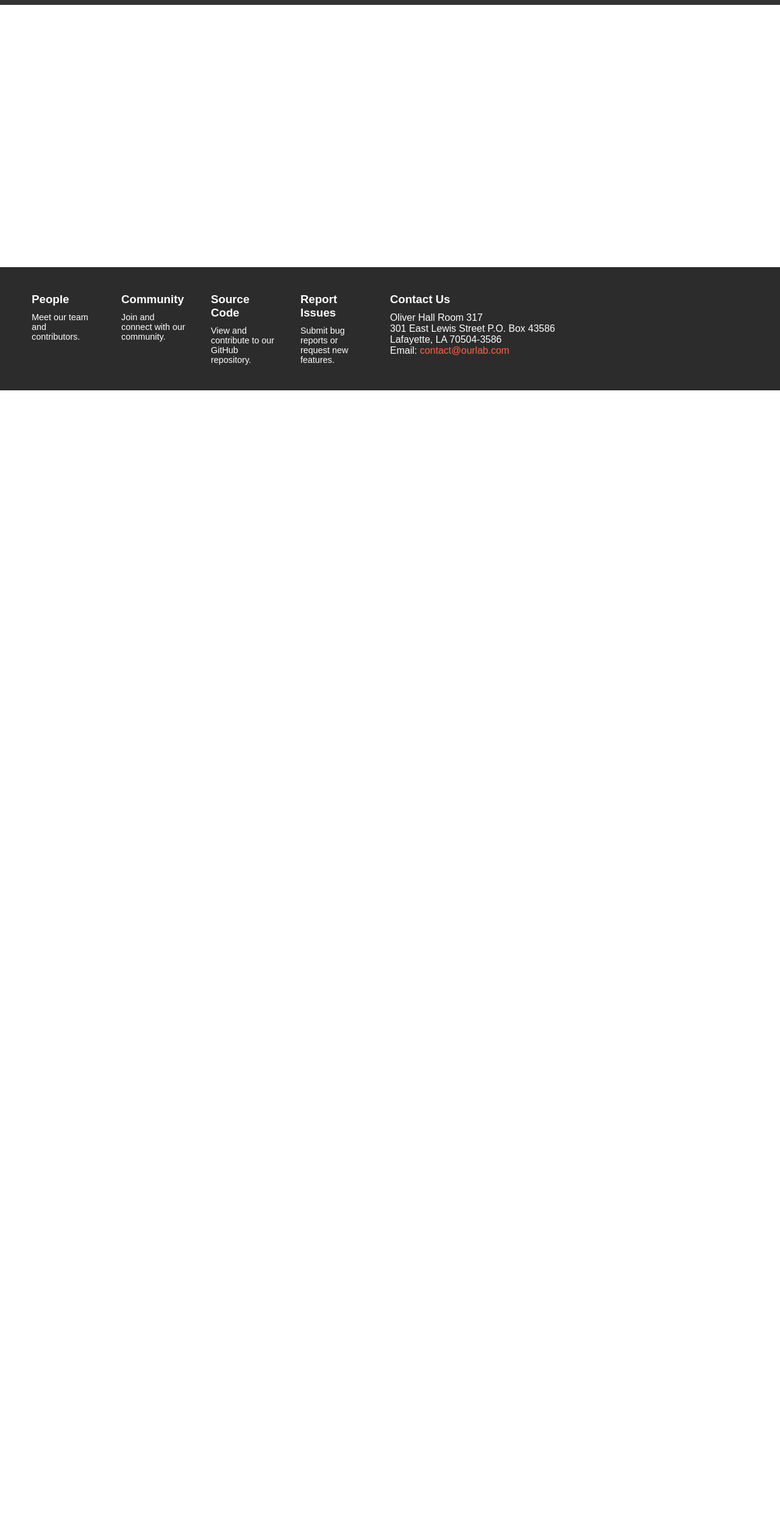
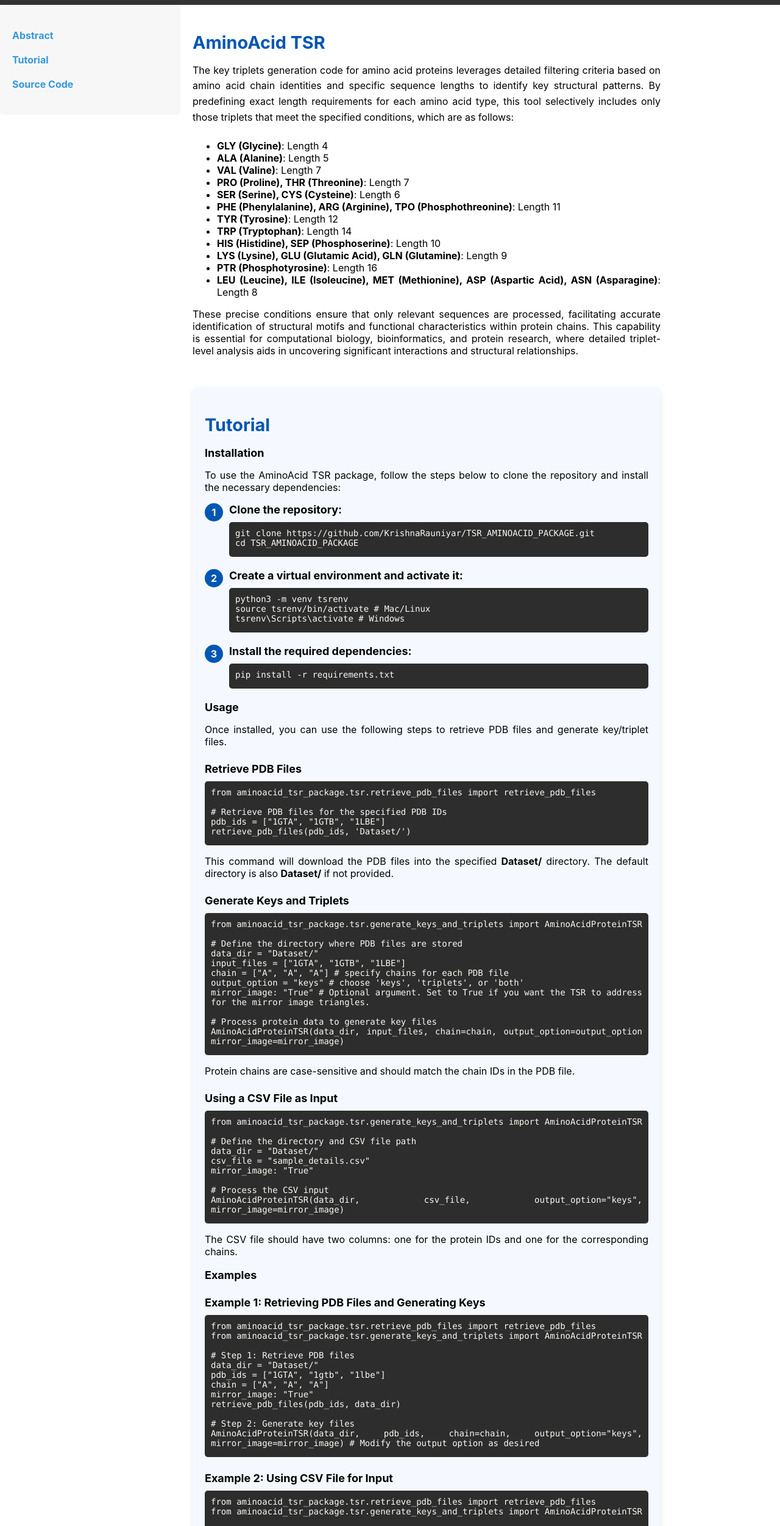
Before and after one commit to pooryakhajouie/TSR-WEB, a React (Create React App) app: page /aminoacid in a window 1280 px wide. Shown: the part 160-2662 px from the top of the page at 61% size. Before the commit the page ends 800 px from the top, so only its background shows below. Built offline with nearby package versions, Linux system fonts and the light colour scheme.

Commit message:
aminoacid

```diff
--- a/src/App.js
+++ b/src/App.js
@@ -20,6 +20,7 @@ import ContactUs from './components/ContactUs';
 import Publications from './components/Publications';
 import './App.css';
 import ScrollToTop from './components/ScrollToTop';
+import AminoAcid from './tabs/AminoAcid';
 
 const App = () => {
   const [setActiveTab] = useState('tsr');
@@ -47,6 +48,7 @@ const App = () => {
             <Route path="/sse-tsr" element={<SSETSR />} />
             <Route path="/nucleotide" element={<Nucleotide />} />
             <Route path="/nucleotide-protein" element={<NucleotideProtein />} />
+            <Route path="/aminoacid" element={<AminoAcid />} />
           </Routes>
         </div>
         <Footer />
--- a/src/components/NavBar.js
+++ b/src/components/NavBar.js
@@ -18,6 +18,7 @@ const NavBar = () => {
           <span className="dropdown-title">Other TSR-Based Methods</span>
           <ul className="dropdown-content">
             <li><NavLink to="/nucleotide">Nucleotide TSR</NavLink></li>
+            <li><NavLink to="/aminoacid">AminoAcid TSR</NavLink></li>
             <li><NavLink to="/nucleotide-protein">Nucleotide-Protein TSR</NavLink></li>
             <li><NavLink to="/drug-tsr">Drug TSR</NavLink></li>
             <li><NavLink to="/aa-grouping">AminoAcid Grouping TSR</NavLink></li>
--- /dev/null
+++ b/src/tabs/AminoAcid.js
@@ -0,0 +1,192 @@
+import React from 'react';
+import './TSR.css';
+import proteinImage from '../images/tsr-method.png';
+
+const AminoAcid = () => {
+  return (
+    <div className="tsr-method-page">
+      <aside className="toc">
+        <nav>
+          <ul>
+            <li><a href="#abstract">Abstract</a></li>
+            <li><a href="#tutorial">Tutorial</a></li>
+            <li><a href="#source-code">Source Code</a></li>
+          </ul>
+        </nav>
+      </aside>
+
+      <div className="content-tsr">
+      <section id="abstract" className="section-tsr abstract-section">
+      <h2 className="section-title">AminoAcid TSR</h2>
+          <p className="section-paragraph">
+            {/* Insert the abstract content here. Describe the TSR method, its purpose, etc. */}
+            The key triplets generation code for amino acid proteins leverages detailed filtering criteria based on amino acid chain identities and specific sequence lengths to identify key structural patterns. By predefining exact length requirements for each amino acid type, this tool selectively includes only those triplets that meet the specified conditions, which are as follows:</p>
+          <ul>
+            <li><strong>GLY (Glycine)</strong>: Length 4</li>
+            <li><strong>ALA (Alanine)</strong>: Length 5</li>
+            <li><strong>VAL (Valine)</strong>: Length 7</li>
+            <li><strong>PRO (Proline), THR (Threonine)</strong>: Length 7</li>
+            <li><strong>SER (Serine), CYS (Cysteine)</strong>: Length 6</li>
+            <li><strong>PHE (Phenylalanine), ARG (Arginine), TPO (Phosphothreonine)</strong>: Length 11</li>
+            <li><strong>TYR (Tyrosine)</strong>: Length 12</li>
+            <li><strong>TRP (Tryptophan)</strong>: Length 14</li>
+            <li><strong>HIS (Histidine), SEP (Phosphoserine)</strong>: Length 10</li>
+            <li><strong>LYS (Lysine), GLU (Glutamic Acid), GLN (Glutamine)</strong>: Length 9</li>
+            <li><strong>PTR (Phosphotyrosine)</strong>: Length 16</li>
+            <li><strong>LEU (Leucine), ILE (Isoleucine), MET (Methionine), ASP (Aspartic Acid), ASN (Asparagine)</strong>: Length 8</li>
+          </ul>
+          <p>
+          These precise conditions ensure that only relevant sequences are processed, facilitating accurate identification of structural motifs and functional characteristics within protein chains. This capability is essential for computational biology, bioinformatics, and protein research, where detailed triplet-level analysis aids in uncovering significant interactions and structural relationships.          </p>
+        </section>
+
+        {/* Tutorial Section with New Styles */}
+        <section id="tutorial" className="section-tsr tutorial-section">
+          <h2 className="tutorial-title">Tutorial</h2>
+
+          {/* Installation Section */}
+          <h3 className="step-title">Installation</h3>
+          <p>To use the AminoAcid TSR package, follow the steps below to clone the repository and install the necessary dependencies:</p>
+          <ol className="tutorial-steps">
+            <li className="tutorial-step-item">
+              <span className="step-title">Clone the repository:</span>
+              <div className="code-block">
+                <code>
+                  git clone https://github.com/KrishnaRauniyar/TSR_AMINOACID_PACKAGE.git<br />
+                  cd TSR_AMINOACID_PACKAGE
+                </code>
+              </div>
+            </li>
+            <li className="tutorial-step-item">
+              <span className="step-title">Create a virtual environment and activate it:</span>
+              <div className="code-block">
+                <code>
+                  python3 -m venv tsrenv<br />
+                  source tsrenv/bin/activate  # Mac/Linux<br />
+                  tsrenv\Scripts\activate  # Windows
+                </code>
+              </div>
+            </li>
+            <li className="tutorial-step-item">
+              <span className="step-title">Install the required dependencies:</span>
+              <div className="code-block">
+                <code>pip install -r requirements.txt</code>
+              </div>
+            </li>
+          </ol>
+
+          {/* Usage Section */}
+          <h3 className="step-title">Usage</h3>
+          <p>Once installed, you can use the following steps to retrieve PDB files and generate key/triplet files.</p>
+
+          <h4 className="step-title">Retrieve PDB Files</h4>
+          <div className="code-block">
+            <code>
+            from aminoacid_tsr_package.tsr.retrieve_pdb_files import retrieve_pdb_files
+            <br />
+              <br />
+              # Retrieve PDB files for the specified PDB IDs<br />
+              pdb_ids = ["1GTA", "1GTB", "1LBE"]<br />
+              retrieve_pdb_files(pdb_ids, 'Dataset/')
+            </code>
+          </div>
+          <p>This command will download the PDB files into the specified <strong>Dataset/</strong> directory. The default directory is also <strong>Dataset/</strong> if not provided.</p>
+
+          <h4 className="step-title">Generate Keys and Triplets</h4>
+          <div className="code-block">
+            <code>
+            from aminoacid_tsr_package.tsr.generate_keys_and_triplets import AminoAcidProteinTSR
+            <br />
+              <br />
+              # Define the directory where PDB files are stored<br />
+              data_dir = "Dataset/"<br />
+              input_files = ["1GTA", "1GTB", "1LBE"]<br />
+              chain = ["A", "A", "A"]  # specify chains for each PDB file<br />
+              output_option = "keys"  # choose 'keys', 'triplets', or 'both'<br />
+              mirror_image: "True" # Optional argument. Set to True if you want the TSR to address for the mirror image triangles. <br />
+              <br />
+              # Process protein data to generate key files<br />
+              AminoAcidProteinTSR(data_dir, input_files, chain=chain, output_option=output_option mirror_image=mirror_image)
+              </code>
+          </div>
+          <p>Protein chains are case-sensitive and should match the chain IDs in the PDB file.</p>
+
+          <h4 className="step-title">Using a CSV File as Input</h4>
+          <div className="code-block">
+            <code>
+            from aminoacid_tsr_package.tsr.generate_keys_and_triplets import AminoAcidProteinTSR
+            <br />
+              <br />
+              # Define the directory and CSV file path<br />
+              data_dir = "Dataset/"<br />
+              csv_file = "sample_details.csv"<br />
+              mirror_image: "True"<br />
+              <br />
+              # Process the CSV input<br />
+              AminoAcidProteinTSR(data_dir, csv_file, output_option="keys", mirror_image=mirror_image)
+              </code>
+          </div>
+          <p>The CSV file should have two columns: one for the protein IDs and one for the corresponding chains.</p>
+
+          {/* Example Section */}
+          <h3 className="step-title">Examples</h3>
+
+          <h4 className="step-title">Example 1: Retrieving PDB Files and Generating Keys</h4>
+          <div className="code-block">
+            <code>
+            from aminoacid_tsr_package.tsr.retrieve_pdb_files import retrieve_pdb_files
+            <br />
+            from aminoacid_tsr_package.tsr.generate_keys_and_triplets import AminoAcidProteinTSR
+            <br />
+              <br />
+              # Step 1: Retrieve PDB files<br />
+              data_dir = "Dataset/"<br />
+              pdb_ids = ["1GTA", "1gtb", "1lbe"]<br />
+              chain = ["A", "A", "A"]<br />
+              mirror_image: "True"<br />
+              retrieve_pdb_files(pdb_ids, data_dir)<br />
+              <br />
+              # Step 2: Generate key files<br />
+              AminoAcidProteinTSR(data_dir, pdb_ids, chain=chain, output_option="keys", mirror_image=mirror_image) # Modify the output option as desired
+              </code>
+          </div>
+
+          <h4 className="step-title">Example 2: Using CSV File for Input</h4>
+          <div className="code-block">
+            <code>
+            from aminoacid_tsr_package.tsr.retrieve_pdb_files import retrieve_pdb_files
+            <br />
+            from aminoacid_tsr_package.tsr.generate_keys_and_triplets import AminoAcidProteinTSR
+            <br />
+              <br />
+              # Use CSV input for batch processing<br />
+              data_dir = "Dataset/"<br />
+              csv_file = "sample_details.csv"<br />
+              mirror_image: "True"<br />
+              retrieve_pdb_files(csv_file, data_dir)<br />
+              AminoAcidProteinTSR(data_dir, csv_file, output_option="triplets", mirror_image=mirror_image)
+              </code>
+          </div>
+        </section>
+
+        <section id="source-code" className="section-tsr source-code-section">
+          <h2 className="section-title">Source Code</h2>
+          <p className="section-paragraph">
+            The full source code for the AminoAcid TSR package is available on GitHub. You can explore, contribute, or fork the repository using the following link:
+          </p>
+          <div className="code-block">
+            <code>
+              <a href="https://github.com/KrishnaRauniyar/TSR_AMINOACID_PACKAGE.git" target="_blank" rel="noopener noreferrer" className="source-code-link">
+                GitHub Repository: https://github.com/KrishnaRauniyar/TSR_AMINOACID_PACKAGE.git
+              </a>
+            </code>
+          </div>
+          <p className="section-paragraph">
+            Feel free to review the README.md file for more detailed instructions, and don’t hesitate to open issues or pull requests to help improve the project.
+          </p>
+        </section>
+      </div>
+    </div>
+  );
+}
+
+export default AminoAcid;
```
